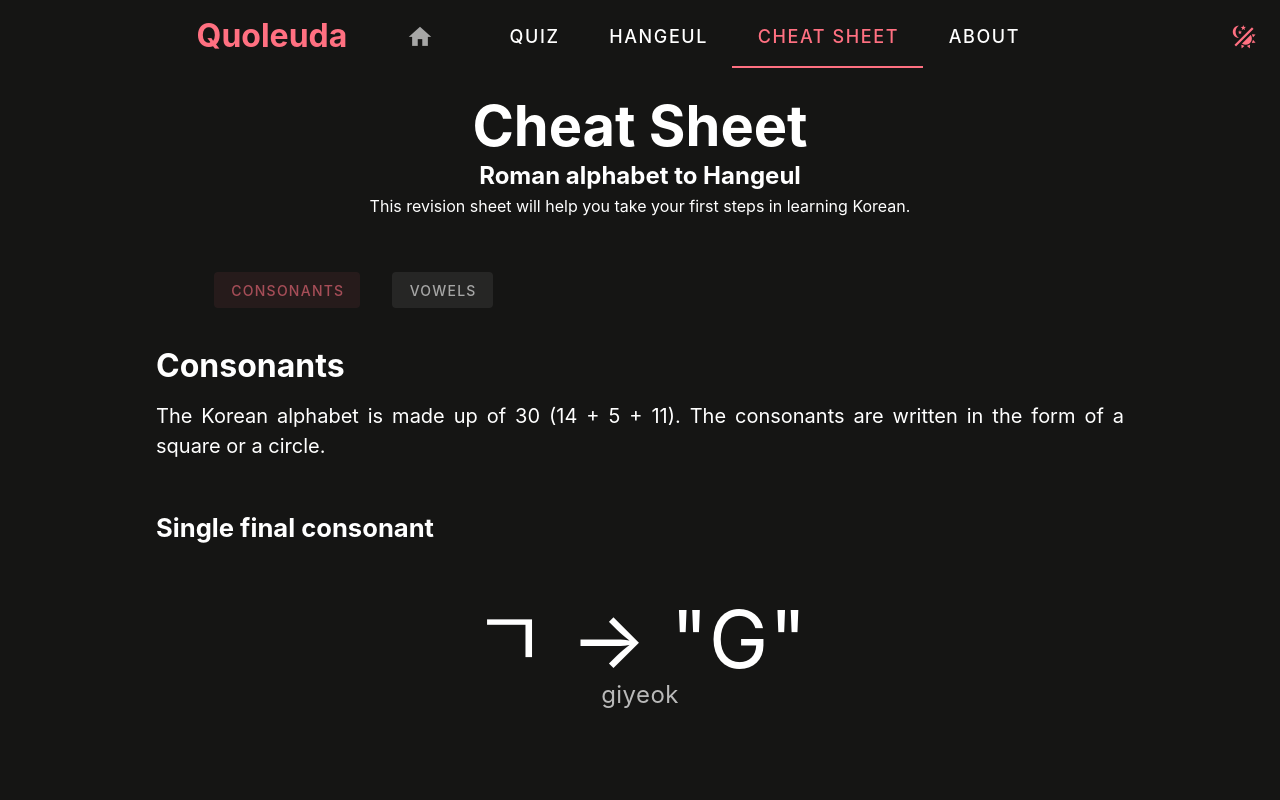
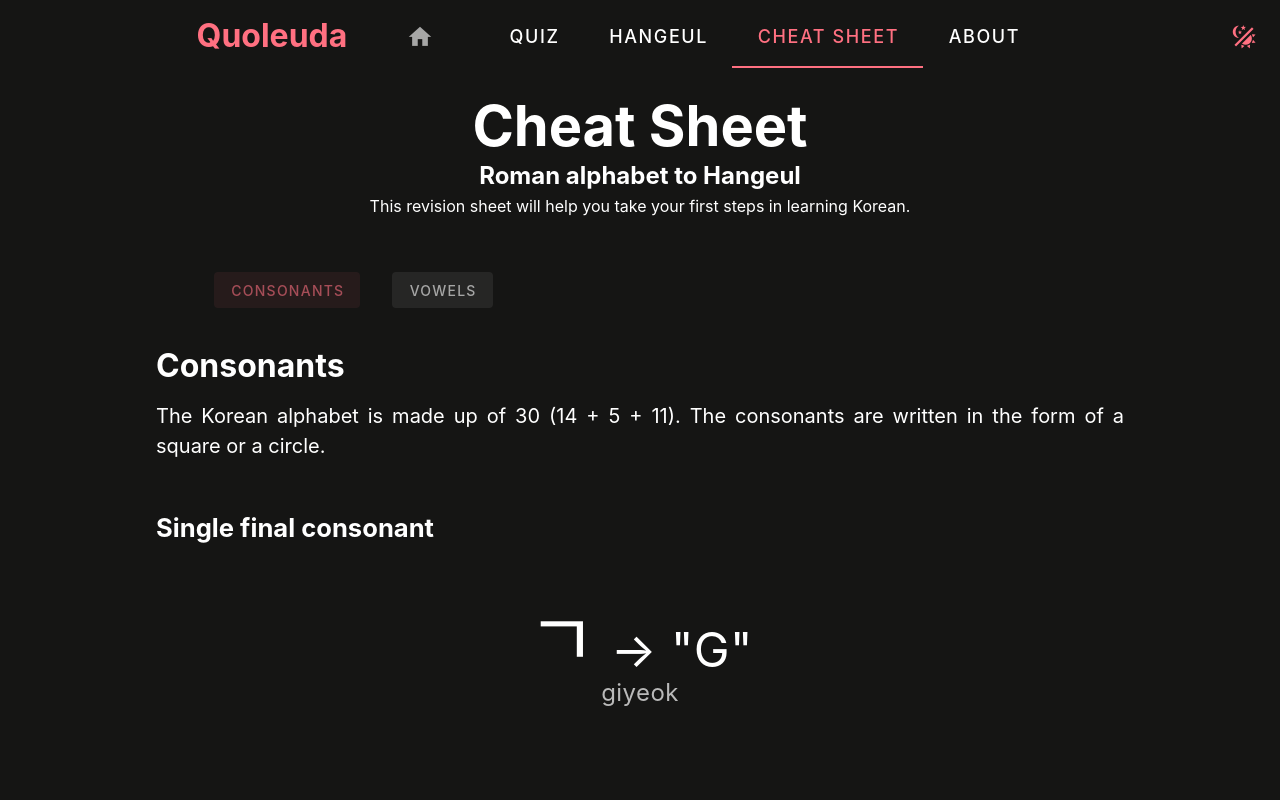
Before and after one commit to gabrielle-mlt/quoleuda, a Vue app: page /cheat-sheet in a window 1280 px wide. Shown: the top 800 px of the page. Built offline with nearby package versions, Linux system fonts and the light colour scheme.

Commit message:
chore: sitemap + minor fixes

```diff
--- a/src/pages/CheatSheet.vue
+++ b/src/pages/CheatSheet.vue
@@ -70,11 +70,14 @@
                   class="text-center"
                   height="200"
                 >
-                  <v-list-item-title style="font-size: 5rem; line-height: 100%;">
-                    <span lang="ko">
+                  <v-list-item-title style="font-size: 3rem;line-height: 100%;">
+                    <span
+                      lang="ko"
+                      style="font-size: 4.7rem!important; line-height: 100%;"
+                    >
                       {{ char.kr }}
                     </span> &#8594;
-                    <span>
+                    <span style="line-height: 100%;">
                       "{{ char.ro[0].toUpperCase() }}"
                     </span>
                   </v-list-item-title>
```
Also changed, not shown: 1 other file (tests, documents, lock files or other folders).
